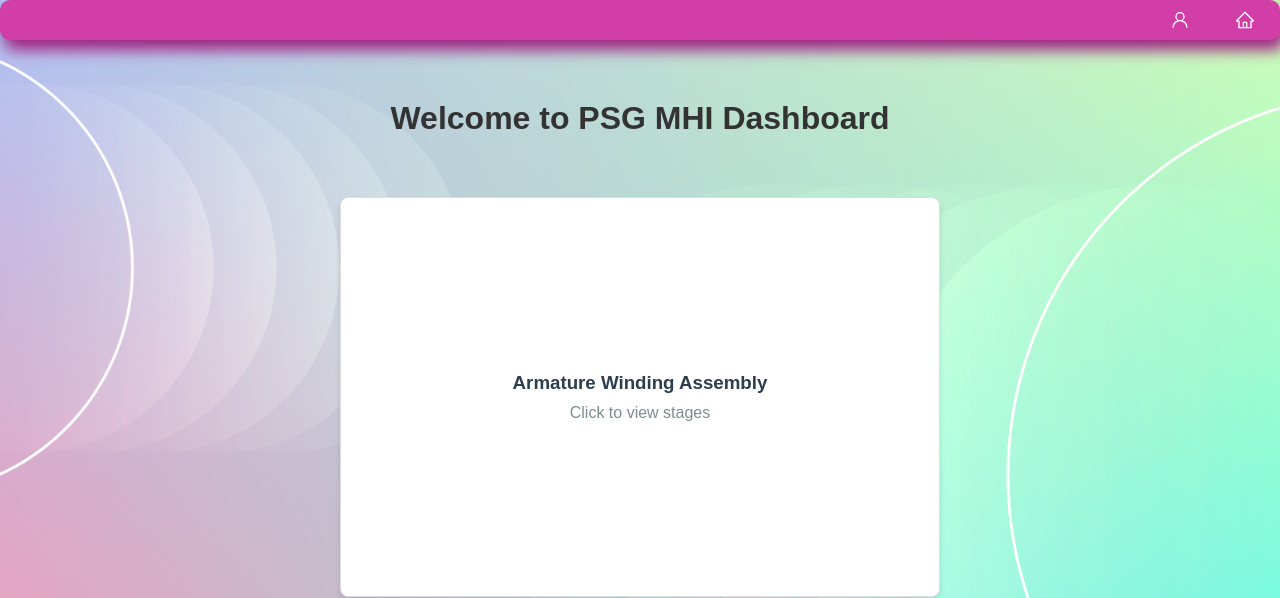
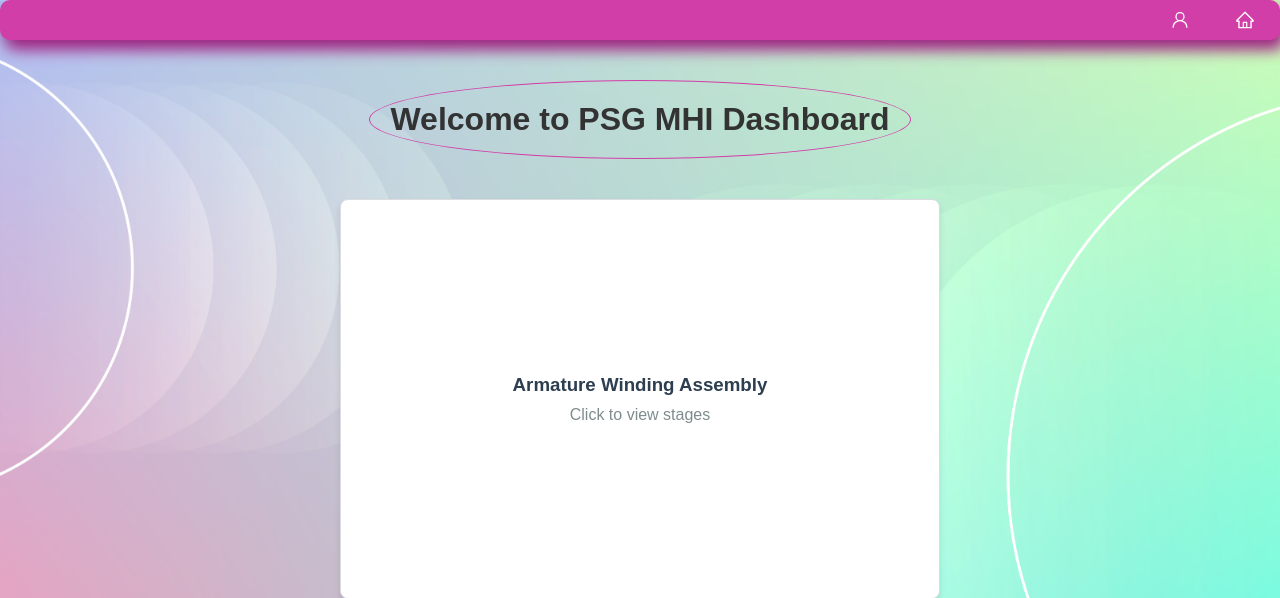
Before and after one commit to Arshad-Johan/PSG-MHI-Project, a Flask app: page /dashboard in a window 1280 px wide. Shown: the top 598 px of the page. Run offline with Flask 3, Linux system fonts and the light colour scheme; the visitor is signed in with stand-in values (Sample User, id 1); data that the repository does not hold is empty.

```diff
--- a/static/dashboard.css
+++ b/static/dashboard.css
@@ -94,11 +94,13 @@ button .icon {
 
 .main-header {
     text-align: center;
-    color: var(--table-border-color-color);
+    color: var(--text-color);
     font-size: 1em;
     font-weight: bold;
     padding: 20px;
     border-radius: 10px;
+    border: 1px solid var(--secondary-color);
+    border-radius: 50%;
     margin: 20px auto;
     width: fit-content;
 }
```
Also changed, not shown: 1 other file.
